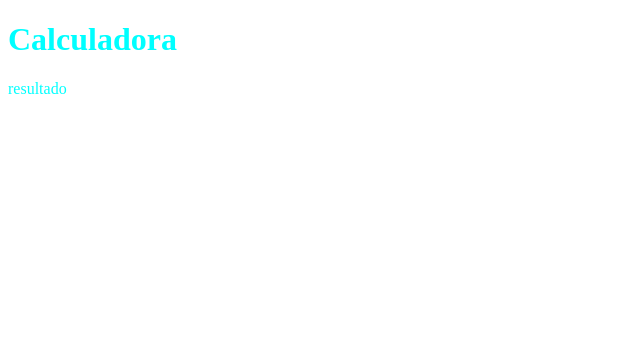
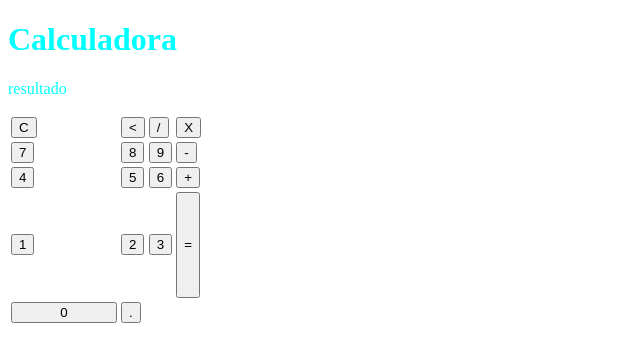
Before and after one commit to victorhukra/victor-calculadora, a plain HTML site: page index.html in a window 1280 px wide. Shown: the whole page, without its empty margins (0-640 px from the left). Drawn offline with Linux system fonts and the light colour scheme.

Commit message:
Add files via upload

```diff
--- a/index.html
+++ b/index.html
@@ -23,12 +23,41 @@
 
 
         <table>
+            <tr>
+                <td><button class="botao">C</button></td>
+                <td><button class="botao"><</button></td>
+                <td><button class="botao">/</button></td>
+                <td><button class="botao">X</button></td>
+            </tr>
 
+            <tr>
+                <td><button class="botao">7</button></td>
+                <td><button class="botao">8</button></td>
+                <td><button class="botao">9</button></td>
+                <td><button class="botao">-</button></td>
+            </tr>
+
+            <tr>
+                <td><button class="botao">4</button></td>
+                <td><button class="botao">5</button></td>
+                <td><button class="botao">6</button></td>
+                <td><button class="botao">+</button></td>
+            </tr>
+
+            <tr>
+                <td><button class="botao">1</button></td>
+                <td><button class="botao">2</button></td>
+                <td><button class="botao">3</button></td>
+                <td colspan="2"><button class="botao" style="height: 106px;">=</button></td>
+            </tr>
+
+            <tr>
+                <td rowspan="2"><button class="botao" style="width: 106px;">0</button></td>
+                <td><button class="botao">.</button></td>
+            </tr>
         </table>
 
     </div>
-
-
 
 
 </body>
```
